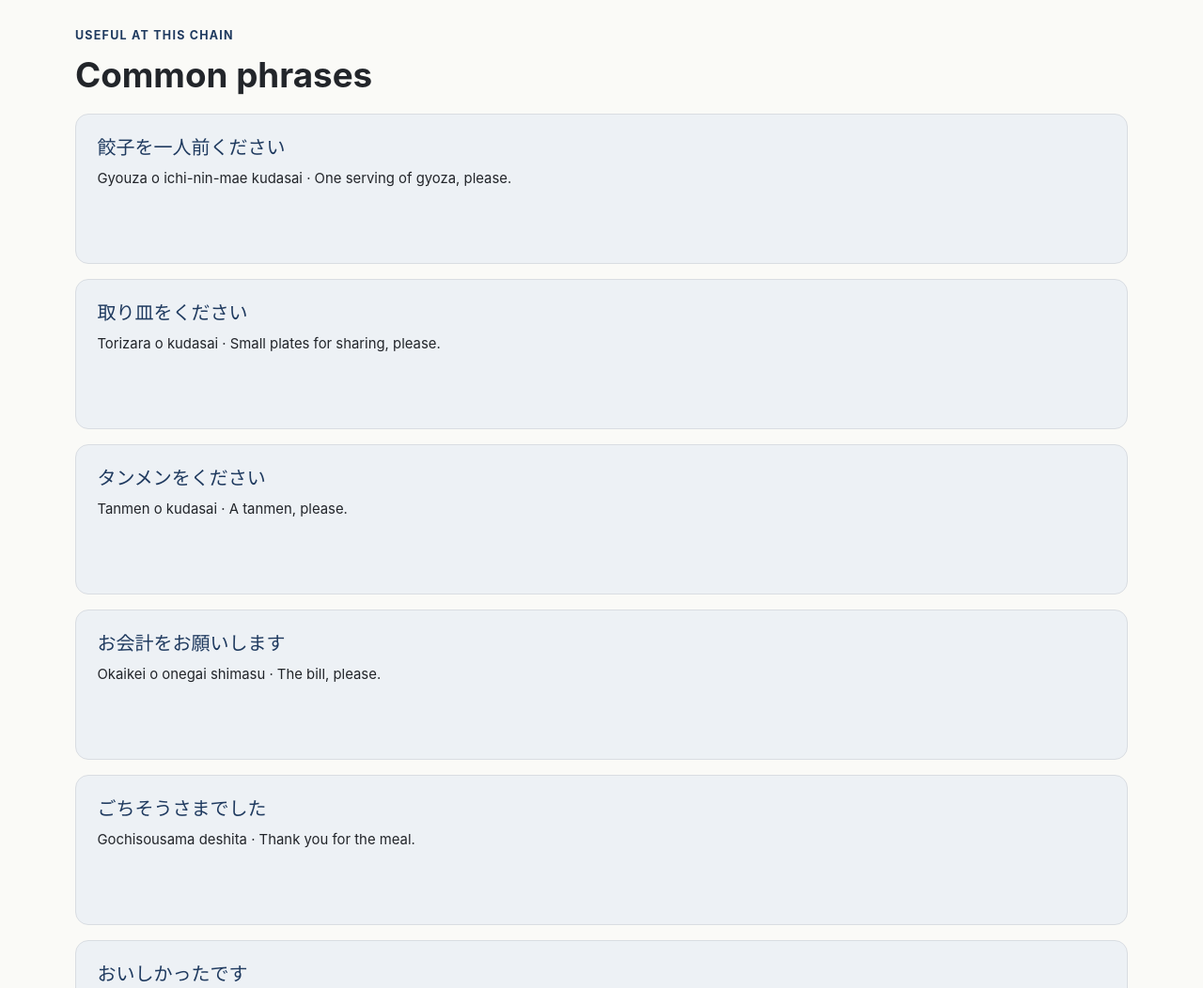
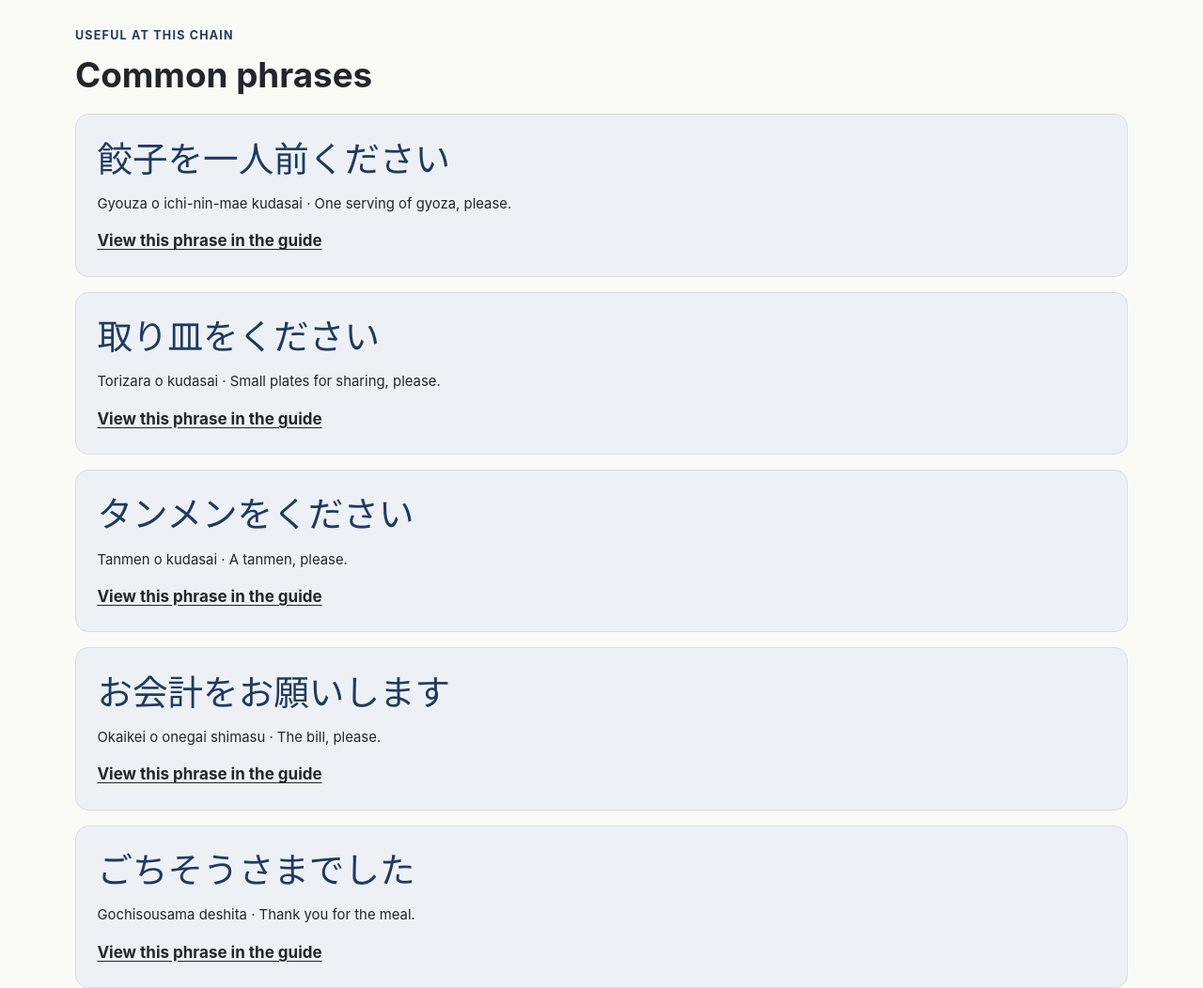
Before and after one commit to iwaseano/ordinarytokyo, an Astro site: page /chains/bamiyan in a window 1280 px wide. Shown: the part 860-1912 px from the top of the page at 94% size. Built offline with nearby package versions, Linux system fonts and the light colour scheme; Astro itself is replaced by a stand-in of ours; no server answers.

Commit message:
fix: カードの視認性の調整

```diff
--- a/src/data/articles.ts
+++ b/src/data/articles.ts
@@ -17,3 +17,7 @@ export async function getSortedArticles() {
 export function getArticlePath(slug: string): string {
 	return `/${slug}/`;
 }
+
+export function getSayPhraseId(index: number): string {
+	return `say-phrase-${index + 1}`;
+}
--- a/src/pages/[slug].astro
+++ b/src/pages/[slug].astro
@@ -7,7 +7,7 @@ import ArticleList from '../components/ArticleList.astro';
 import Breadcrumbs from '../components/Breadcrumbs.astro';
 import SiteLayout from '../layouts/SiteLayout.astro';
 import { getAffiliateLink } from '../data/affiliate';
-import { getArticlePath, getSortedArticles } from '../data/articles';
+import { getArticlePath, getSayPhraseId, getSortedArticles } from '../data/articles';
 import { SITE, STAGES, domainInfo } from '../data/site';
 import { formatDate, formatJpy, formatUsd } from '../utils/format';
 
@@ -252,8 +252,8 @@ const structuredData = JSON.stringify([
 			<p class="eyebrow">Show or say this</p>
 			<h2 id="say-heading">Say this / Show this</h2>
 			<div class="phrase-list">
-				{data.phrasesSay.map((phrase) => (
-					<div class="phrase-card say-card">
+				{data.phrasesSay.map((phrase, index) => (
+					<div id={getSayPhraseId(index)} class="phrase-card say-card">
 						<p class="phrase-card__jp" lang="ja">{phrase.jp}</p>
 						<p class="phrase-card__romaji">{phrase.romaji}</p>
 						<p class="phrase-card__en">{phrase.en}</p>
--- a/src/pages/chains/[chain].astro
+++ b/src/pages/chains/[chain].astro
@@ -1,5 +1,5 @@
 ---
-import { getSortedArticles } from '../../data/articles';
+import { getArticlePath, getSayPhraseId, getSortedArticles } from '../../data/articles';
 import { chainInfo } from '../../data/site';
 import ArticleList from '../../components/ArticleList.astro';
 import Breadcrumbs from '../../components/Breadcrumbs.astro';
@@ -22,7 +22,7 @@ const { title: chainTitle, description, localNote } = chainInfo(chain);
 const phraseSummary = [
 	...new Map(
 		articles.flatMap((article) =>
-			article.data.phrasesSay.map((phrase) => [phrase.jp, { phrase, slug: article.data.slug }] as const),
+			article.data.phrasesSay.map((phrase, index) => [phrase.jp, { phrase, slug: article.data.slug, index }] as const),
 		),
 	).values(),
 ].slice(0, 6);
@@ -48,10 +48,11 @@ const phraseSummary = [
 						</div>
 					</div>
 					<div class="phrase-list">
-						{phraseSummary.map(({ phrase, slug }) => (
-							<a class="entry-card" href={`/${slug}/#say-this`}>
+						{phraseSummary.map(({ phrase, slug, index }) => (
+							<a class="entry-card chain-phrase-card" href={`${getArticlePath(slug)}#${getSayPhraseId(index)}`}>
 								<h3 lang="ja">{phrase.jp}</h3>
 								<p>{phrase.romaji} · {phrase.en}</p>
+								<span>View this phrase in the guide</span>
 							</a>
 						))}
 					</div>
@@ -60,3 +61,19 @@ const phraseSummary = [
 		}
 	</div>
 </SiteLayout>
+
+<style>
+	.chain-phrase-card h3 {
+		font-size: clamp(32px, 6vw, 2.35rem);
+		line-height: 1.35;
+		overflow-wrap: anywhere;
+	}
+
+	.chain-phrase-card span {
+		display: block;
+		margin-top: 0.75rem;
+		font-weight: 650;
+		text-decoration: underline;
+		text-underline-offset: 0.18em;
+	}
+</style>
--- a/src/styles/global.css
+++ b/src/styles/global.css
@@ -619,6 +619,7 @@ img {
 }
 
 .say-card {
+	scroll-margin-top: 145px;
 	border: 2px solid var(--color-primary);
 	background: white;
 }
@@ -856,6 +857,7 @@ img {
 	.article-body,
 	.article-body h2,
 	.phrase-section,
+	.say-card,
 	#measured,
 	.show-cards,
 	#faq {
```
